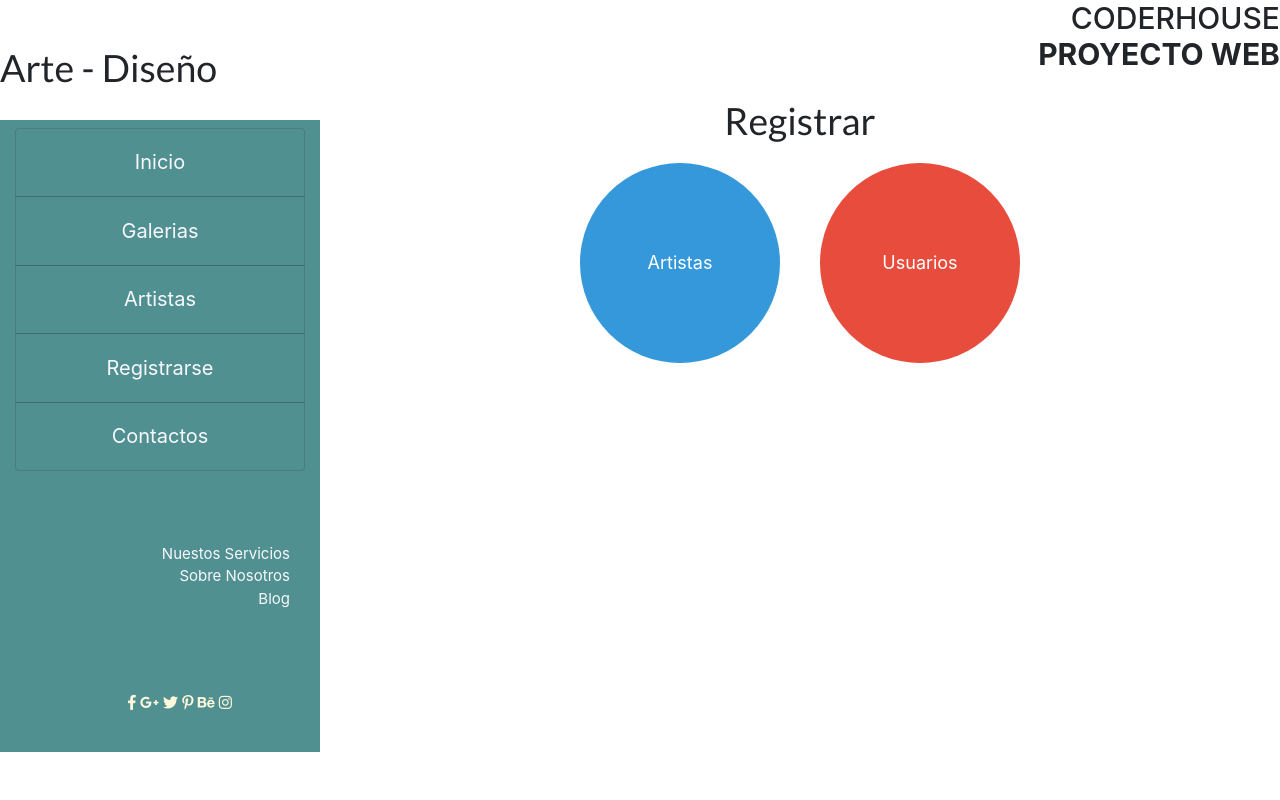
After one commit to lutonhome2005/tercera_pre_entrega_MaldonadoAndres, a Django app: page /registro/ in a window 1280 px wide. The commit adds this page. Run offline with Django 4.2, Linux system fonts and the light colour scheme; some libraries are stand-ins or nearby versions.

Commit message:
Se agrega el boton registrar con los circulos usuario y artista

```diff
--- a/AppGaleriaWeb/static/css/style.css
+++ b/AppGaleriaWeb/static/css/style.css
@@ -98,3 +98,40 @@ img {
   border-radius: 4px;
   color: #333;
 }
+
+.circulos {
+  display: flex;
+  justify-content: center;
+  gap: 40px; /* Doble del tamaño original */
+  margin-top: 20px;
+}
+
+.circulo {
+  width: 200px; /* Doble del tamaño original */
+  height: 200px; /* Doble del tamaño original */
+  border-radius: 50%;
+  display: flex;
+  align-items: center;
+  justify-content: center;
+  cursor: pointer;
+  transition: background-color 0.3s ease;
+}
+
+.circulo p {
+  font-size: 18px;
+  margin: 0;
+}
+
+.circulo.artista {
+  background-color: #3498db;
+  color: #fff;
+}
+
+.circulo.usuario {
+  background-color: #e74c3c;
+  color: #fff;
+}
+
+.circulo:hover {
+  background-color: #2c3e50;
+}
--- a/AppGaleriaWeb/templates/index.html
+++ b/AppGaleriaWeb/templates/index.html
@@ -40,7 +40,8 @@
                       <a class="nav-link" href= '/lista_artistas'>Artistas</a>
                   </li>
                   <li class="nav-item text-center list-group-item">
-                    <a class="nav-link" href= '/formularioAltaArtista'>Registrarse</a>
+                    <!--<a class="nav-link" href='/formularioAltaArtista'>Registrarse</a>-->
+                    <a class="nav-link" href= '/registro'>Registrarse</a>
                   </li>
                   <li class="nav-item text-center list-group-item">
                     <a class="nav-link" href='/contactos'>Contactos</a>
--- a/AppGaleriaWeb/templates/pagina_inicio.html
+++ b/AppGaleriaWeb/templates/pagina_inicio.html
@@ -5,7 +5,8 @@
     <title>Arte - Diseño</title>
     <meta charset="UTF-8">
     <meta name="viewport" content="width=device-width, initial-scale=1">
-    <!--<link rel="stylesheet" href= {% static 'css/style.css' %}>-->
+    <!--<link rel="stylesheet" href="/static/css/style.css">-->
+
 
     <link rel="stylesheet" href="/static/css/style.css">
     <link rel="stylesheet" href="https://cdnjs.cloudflare.com/ajax/libs/font-awesome/4.7.0/css/font-awesome.min.css">
@@ -39,7 +40,8 @@
                       <a class="nav-link" href='/lista_artistas'>Artistas</a>
                   </li>
                   <li class="nav-item text-center list-group-item">
-                      <a class="nav-link" href='/formularioAltaArtista'>Registrarse</a>
+                      <!--<a class="nav-link" href='/formularioAltaArtista'>Registrarse</a>-->
+                      <a class="nav-link" href='/registro'>Registrarse</a>
                   </li>
                   <li class="nav-item text-center list-group-item">
                     <a class="nav-link" href='/contactos'>Contactos</a>
--- /dev/null
+++ b/AppGaleriaWeb/templates/registro.html
@@ -0,0 +1,13 @@
+{% extends 'pagina_inicio.html' %}
+{% block contenidoNuevo %}
+{% load static %}
+    <h1 class="titulo-centrado">Registrar</h1>
+    <div class="circulos">
+        <a href="{% url 'formularioAltaArtista' %}" class="circulo artista">
+            <p>Artistas</p>
+        </a>
+        <a href="{% url 'formularioAltaUsuario' %}" class="circulo usuario">
+            <p>Usuarios</p>
+        </a>
+    </div>
+{% endblock contenidoNuevo %}
--- a/AppGaleriaWeb/views.py
+++ b/AppGaleriaWeb/views.py
@@ -21,6 +21,11 @@ def galerias(request):
 def registrarse(request):
     return render(request,'registrarse.html')
 
+#Creamos la vista de Registro de usuarios
+def registrar (request):
+    return render(request,'registro.html')
+
+
 #Creamos la vista de contactos
 def contactos(request):
     return render(request,'contactos.html')
@@ -37,14 +42,15 @@ def formularioAltaArtista(request):
         apellido_artista = request.POST['apellidoArtista']
         nacionalidad_artista = request.POST['nacionalidadArtista']
         email_artista = request.POST['emailArtista']
+        tipo = request.POST['tipo']  # Obtener el tipo de usuario
         #Creo la instancia del modelo Artista y la guarda en BD
 
         artista = Artista(
-            nombreArtista=nombre_artista,
-            apellidoArtista=apellido_artista,
-            nacionalidadArtista=nacionalidad_artista,
-            emailArtista=email_artista
-        )
+                nombreArtista=nombre_artista,
+                apellidoArtista=apellido_artista,
+                nacionalidadArtista=nacionalidad_artista,
+                emailArtista=email_artista
+            )
         artista.save()
 
         #form = formularioAltaArtista(request.POST)
--- a/GaleriaVicuDesign/urls.py
+++ b/GaleriaVicuDesign/urls.py
@@ -8,12 +8,13 @@ urlpatterns = [
     path('vicuDesign/', include('AppGaleriaWeb.urls')),
 
     #path('', index, name='index'),
-    path('index/', index),
+    path('index/', index, name='index'),
     path('artistas/',artistas),
     path('galerias/', galerias),
     path('registrarse/',registrarse),
     path('contactos/',contactos),
     path('formularioAltaArtista/', formularioAltaArtista, name='formularioAltaArtista'),
+    path('registro/', registrar, name='registro'),
     path('formularioAltaUsuario/', formularioAltaUsuario, name='formularioAltaUsuario'),
     path('formularioAltaObraArte/', formularioAltaObraArte, name='formularioAltaObraArte'),# Nueva URL para dar de alta obras de arte
     path('formularioAltaGaleria/', formularioAltaGaleria, name='formularioAltaGaleria'),# Nueva URL para dar de alta Galerias
```
Also changed, not shown: AppGaleriaWeb/templates/formularioAltaArtista.html (+18 -0 lines), AppGaleriaWeb/templates/formularioAltaUsuario.html (+13 -0 lines), AppGaleriaWeb/templates/registro1.html (added, +21 -0 lines).
